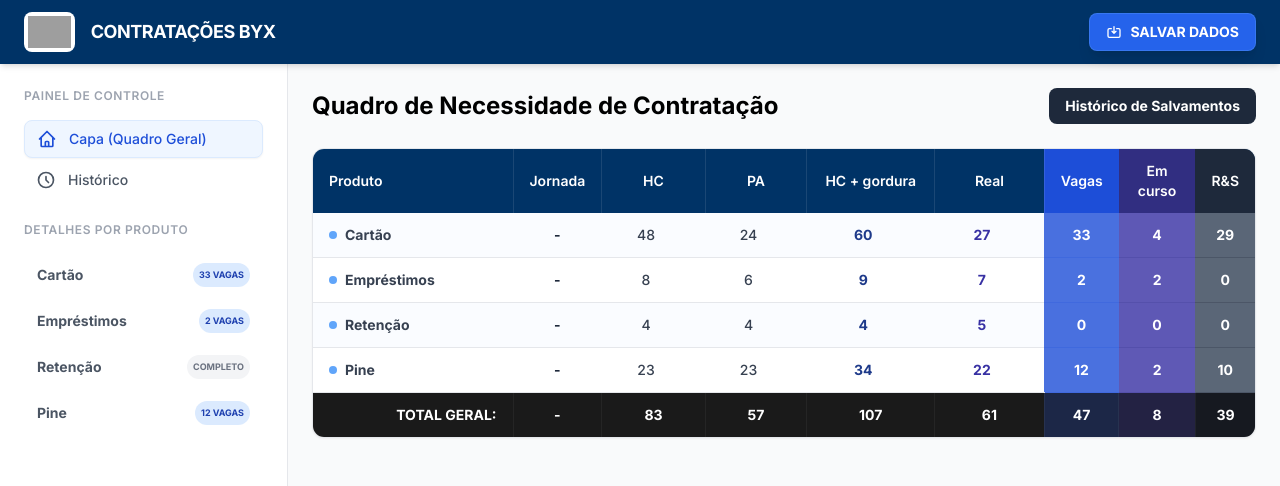
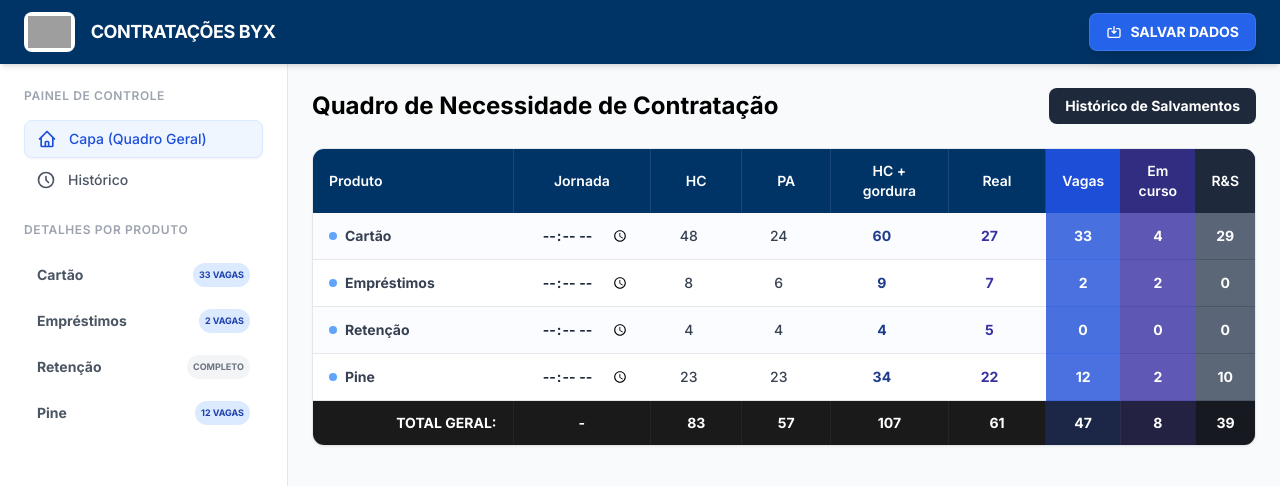
Before and after one commit to bellmarques0-crypto/byx-dashboard, a React (Vite) app: page / in a window 1280 px wide. Shown: the top 486 px of the page. Built offline with nearby package versions, Linux system fonts and the light colour scheme; no server answers; grey boxes are pictures that could not be loaded.

Commit message:
Update SummaryTable.tsx

```diff
--- a/src/components/SummaryTable.tsx
+++ b/src/components/SummaryTable.tsx
@@ -1,4 +1,3 @@
-
 import React from 'react';
 import { ProductSummary } from '../types';
 
@@ -25,11 +24,44 @@ export const SummaryTable: React.FC<Props> = ({ data, onUpdate, onRowClick }) =>
     rs: acc.rs + curr.rs,
   }), { hc: 0, pa: 0, hcGordura: 0, real: 0, vagas: 0, emCurso: 0, rs: 0 });
 
-  const EditableCell = ({ value, id, field, type = "number", className = "" }: { value: any, id: string, field: keyof ProductSummary, type?: string, className?: string }) => (
+  // Normaliza jornada para mostrar sempre "HH:mm"
+  const normalizeJornada = (value: any) => {
+    const s = String(value ?? "").trim();
+    if (!s) return "-";
+
+    // Já está no formato HH:mm
+    if (/^\d{2}:\d{2}$/.test(s)) return s;
+
+    // Se vier ISO tipo 1899-12-30T09:26:28.000Z, extrai HH:mm
+    const isoMatch = s.match(/T(\d{2}):(\d{2})/);
+    if (isoMatch) return `${isoMatch[1]}:${isoMatch[2]}`;
+
+    return "-";
+  };
+
+  const EditableCell = ({
+    value,
+    id,
+    field,
+    type = "number",
+    className = ""
+  }: {
+    value: any,
+    id: string,
+    field: keyof ProductSummary,
+    type?: string,
+    className?: string
+  }) => (
     <input
       type={type}
-      value={value}
-      onChange={(e) => onUpdate(id, field, type === "number" ? Number(e.target.value) : e.target.value)}
+      value={value ?? ""}
+      onChange={(e) =>
+        onUpdate(
+          id,
+          field,
+          type === "number" ? Number(e.target.value) : e.target.value
+        )
+      }
       className={`w-full bg-transparent text-center focus:bg-white focus:outline-none focus:ring-1 focus:ring-blue-500 rounded px-1 transition-all ${className}`}
       onClick={(e) => e.stopPropagation()}
     />
@@ -52,6 +84,7 @@ export const SummaryTable: React.FC<Props> = ({ data, onUpdate, onRowClick }) =>
               <th className="px-4 py-3 font-semibold bg-slate-800 text-center">R&S</th>
             </tr>
           </thead>
+
           <tbody>
             {data.map((row, idx) => (
               <tr
@@ -67,50 +100,35 @@ export const SummaryTable: React.FC<Props> = ({ data, onUpdate, onRowClick }) =>
                   </div>
                 </td>
 
-      {/* Jornada */}
+                {/* Jornada (editável, sempre HH:mm) */}
                 <td className="px-4 py-3 border-b border-gray-200 text-center font-bold text-slate-800">
-       {row.jornada && row.jornada.trim() !== "" ? row.jornada : "-"}
+                  <EditableCell
+                    value={normalizeJornada((row as any).jornada) === "-" ? "" : normalizeJornada((row as any).jornada)}
+                    id={row.id}
+                    field={"jornada" as keyof ProductSummary}
+                    type="time"
+                    className="text-slate-800 font-bold"
+                  />
                 </td>
-
 
                 {/* HC */}
                 <td className="px-4 py-3 border-b border-gray-200 text-center">
-        <EditableCell
-          value={row.hc}
-          id={row.id}
-          field="hc"
-          className="text-gray-700 font-medium"
-        />
+                  <EditableCell value={row.hc} id={row.id} field="hc" className="text-gray-700 font-medium" />
                 </td>
 
                 {/* PA */}
                 <td className="px-4 py-3 border-b border-gray-200 text-center">
-        <EditableCell
-          value={row.pa}
-          id={row.id}
-          field="pa"
-          className="text-gray-700 font-medium"
-        />
+                  <EditableCell value={row.pa} id={row.id} field="pa" className="text-gray-700 font-medium" />
                 </td>
 
                 {/* HC + gordura */}
                 <td className="px-4 py-3 border-b border-gray-200 text-center">
-        <EditableCell
-          value={row.hcGordura}
-          id={row.id}
-          field="hcGordura"
-          className="font-bold text-blue-900"
-        />
+                  <EditableCell value={row.hcGordura} id={row.id} field="hcGordura" className="font-bold text-blue-900" />
                 </td>
 
                 {/* Real */}
                 <td className="px-4 py-3 border-b border-gray-200 text-center">
-        <EditableCell
-          value={row.real}
-          id={row.id}
-          field="real"
-          className="font-bold text-indigo-800"
-        />
+                  <EditableCell value={row.real} id={row.id} field="real" className="font-bold text-indigo-800" />
                 </td>
 
                 {/* Vagas */}
@@ -130,52 +148,21 @@ export const SummaryTable: React.FC<Props> = ({ data, onUpdate, onRowClick }) =>
               </tr>
             ))}
           </tbody>
+
           <tfoot className="bg-[#1a1a1a] text-white font-bold text-center">
             <tr>
-        {/* TOTAL GERAL (Produto) */}
-        <td className="px-4 py-3 border-r border-white/5 text-right">
-          TOTAL GERAL:
-        </td>
+              <td className="px-4 py-3 border-r border-white/5 text-right">TOTAL GERAL:</td>
 
-        {/* Jornada → sempre "-" */}
-        <td className="px-4 py-3 border-r border-white/5">
-          -
-        </td>
+              {/* Jornada total sempre "-" */}
+              <td className="px-4 py-3 border-r border-white/5">-</td>
 
-        {/* HC */}
-        <td className="px-4 py-3 border-r border-white/5">
-          {totals.hc}
-        </td>
-
-        {/* PA */}
-        <td className="px-4 py-3 border-r border-white/5">
-          {totals.pa}
-        </td>
-
-        {/* HC + gordura */}
-        <td className="px-4 py-3 border-r border-white/5">
-          {totals.hcGordura}
-        </td>
-
-        {/* Real */}
-        <td className="px-4 py-3 border-r border-white/5">
-          {totals.real}
-        </td>
-
-        {/* Vagas */}
-        <td className="px-4 py-3 bg-blue-900/40 border-r border-white/5">
-          {totals.vagas}
-        </td>
-
-        {/* Em curso */}
-        <td className="px-4 py-3 bg-indigo-900/40 border-r border-white/5">
-          {totals.emCurso}
-        </td>
-
-        {/* R&S */}
-        <td className="px-4 py-3 bg-slate-900/40">
-          {totals.rs}
-        </td>
+              <td className="px-4 py-3 border-r border-white/5">{totals.hc}</td>
+              <td className="px-4 py-3 border-r border-white/5">{totals.pa}</td>
+              <td className="px-4 py-3 border-r border-white/5">{totals.hcGordura}</td>
+              <td className="px-4 py-3 border-r border-white/5">{totals.real}</td>
+              <td className="px-4 py-3 bg-blue-900/40 border-r border-white/5">{totals.vagas}</td>
+              <td className="px-4 py-3 bg-indigo-900/40 border-r border-white/5">{totals.emCurso}</td>
+              <td className="px-4 py-3 bg-slate-900/40">{totals.rs}</td>
             </tr>
           </tfoot>
         </table>
```
Lines whose indentation alone changed are shown as unchanged.
